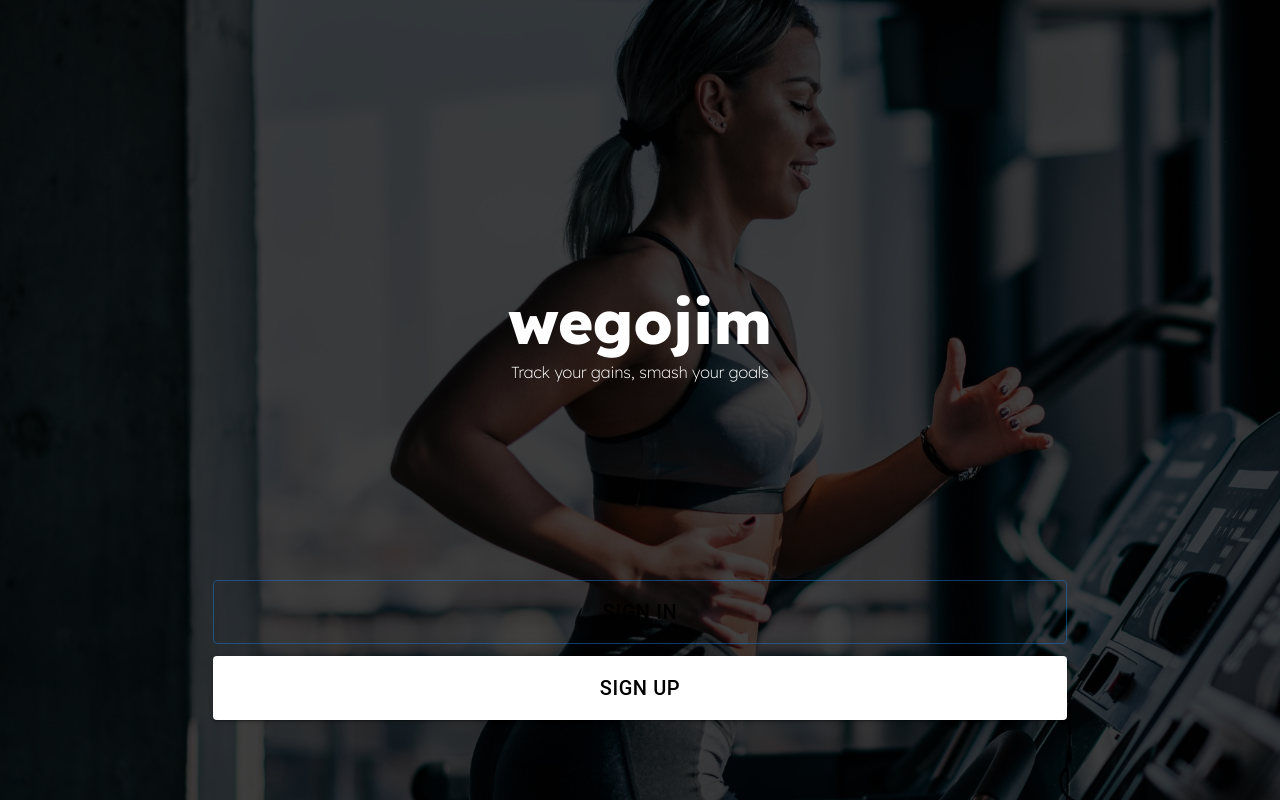
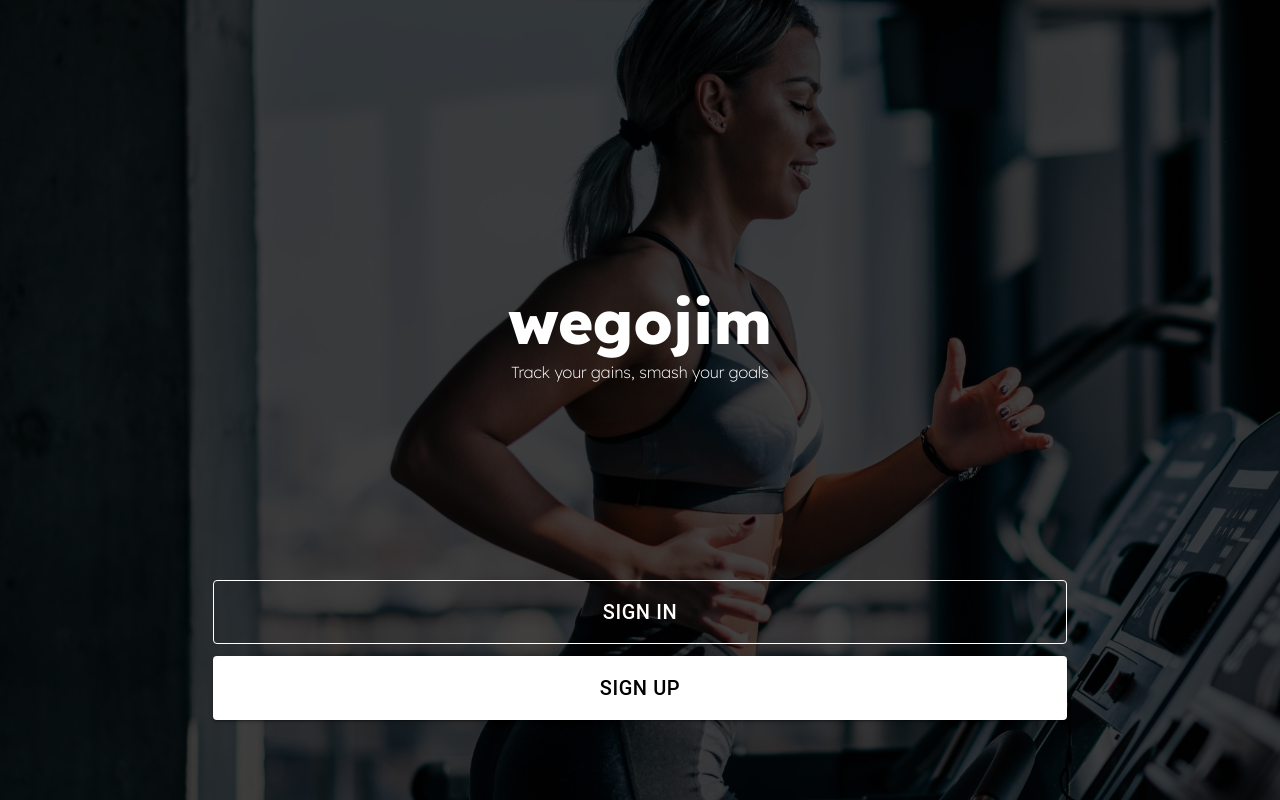
Before and after one commit to TrygveDev/wegojim-next, a Next.js app: page / in a window 1280 px wide. Built offline with nearby package versions, Linux system fonts and the light colour scheme; no server answers.

Commit message:
v4.5 size correct

```diff
--- a/app/page.tsx
+++ b/app/page.tsx
@@ -39,8 +39,9 @@ export default function Home() {
 					className="text-white border-white h-16 text-lg"
 					sx={{
 						backgroundColor: "transparent",
-						color: "black",
+						color: "white",
 						fontSize: "1.25rem",
+						border: "1px solid white",
 						":focus": { border: "1px solid white" },
 					}}
 					onClick={() => router.push("/signin")}
```
